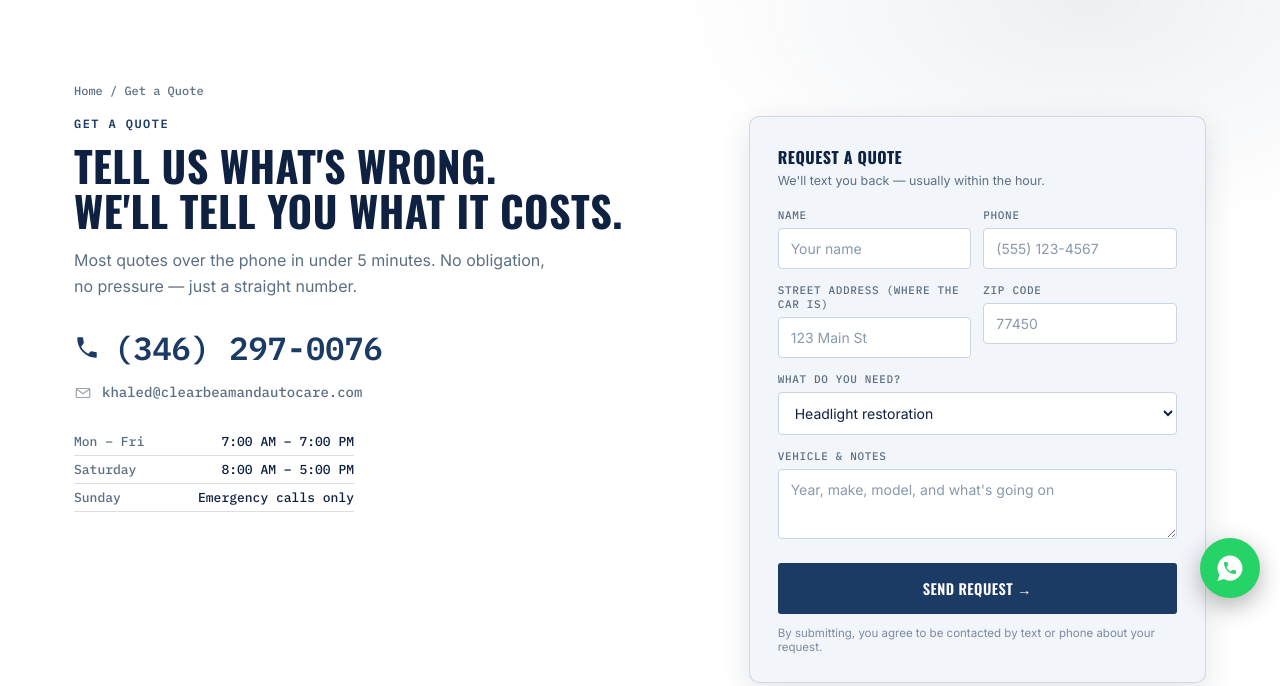
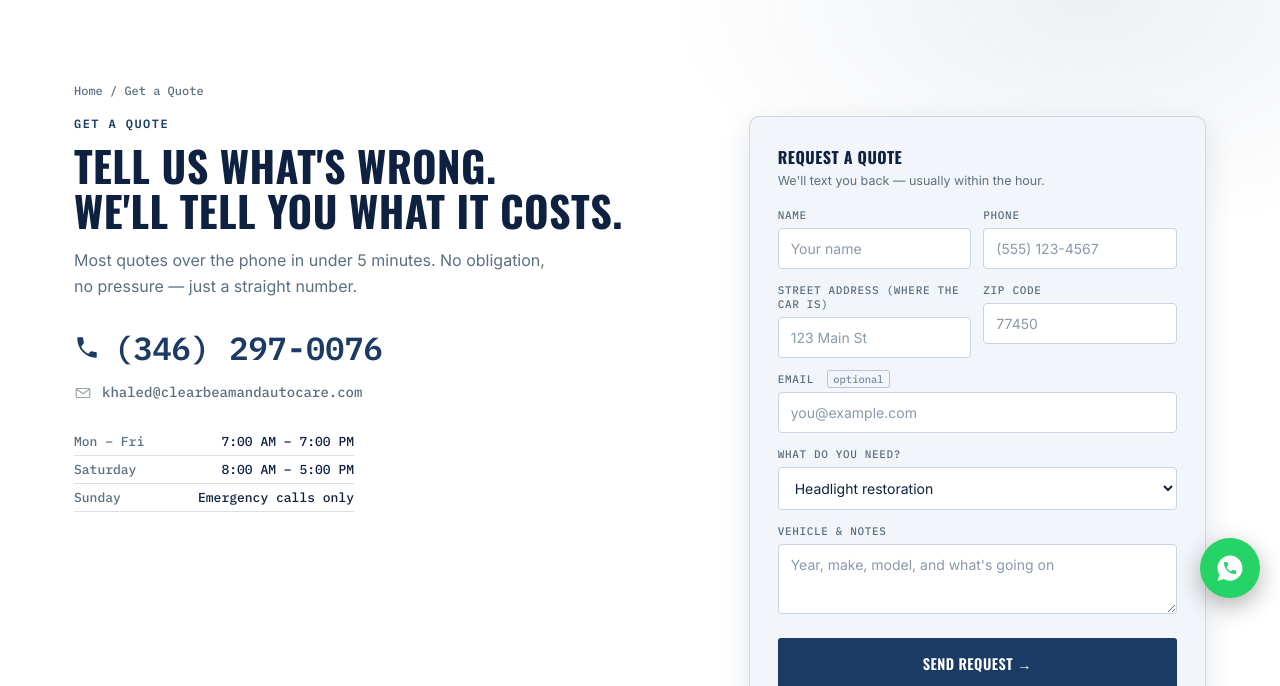
Before and after one commit to ClearBeam/clearbeam-site, a website: page quote.html in a window 1280 px wide. Shown: the part 114-800 px from the top of the page. Drawn offline with nearby package versions, Linux system fonts and the light colour scheme; no server answers.

Commit message:
Add optional email field to quote form

```diff
--- a/quote.html
+++ b/quote.html
@@ -110,6 +110,11 @@
           </div>
 
           <div class="field">
+            <label for="qemail">Email <span class="opt">optional</span></label>
+            <input id="qemail" name="email" type="email" placeholder="you@example.com" autocomplete="email">
+          </div>
+
+          <div class="field">
             <label for="qservice">What do you need?</label>
             <select id="qservice" name="service">
               <option>Headlight restoration</option>
@@ -141,7 +146,7 @@
           </div>
 
           <button type="submit" class="btn btn-primary form-submit">Send Request →</button>
-          <div class="form-note">By submitting, you agree to be contacted by text or phone about your request.</div>
+          <div class="form-note">By submitting, you agree to be contacted by text, phone, or email about your request.</div>
           <div class="form-ok" id="formOk" style="display:none;"></div>
           <div class="form-error" id="formError" style="display:none;">Something went wrong — please call or text us instead at <a href="tel:+13462970076" style="color:var(--amber);">(346) 297-0076</a>.</div>
         </form>
```
